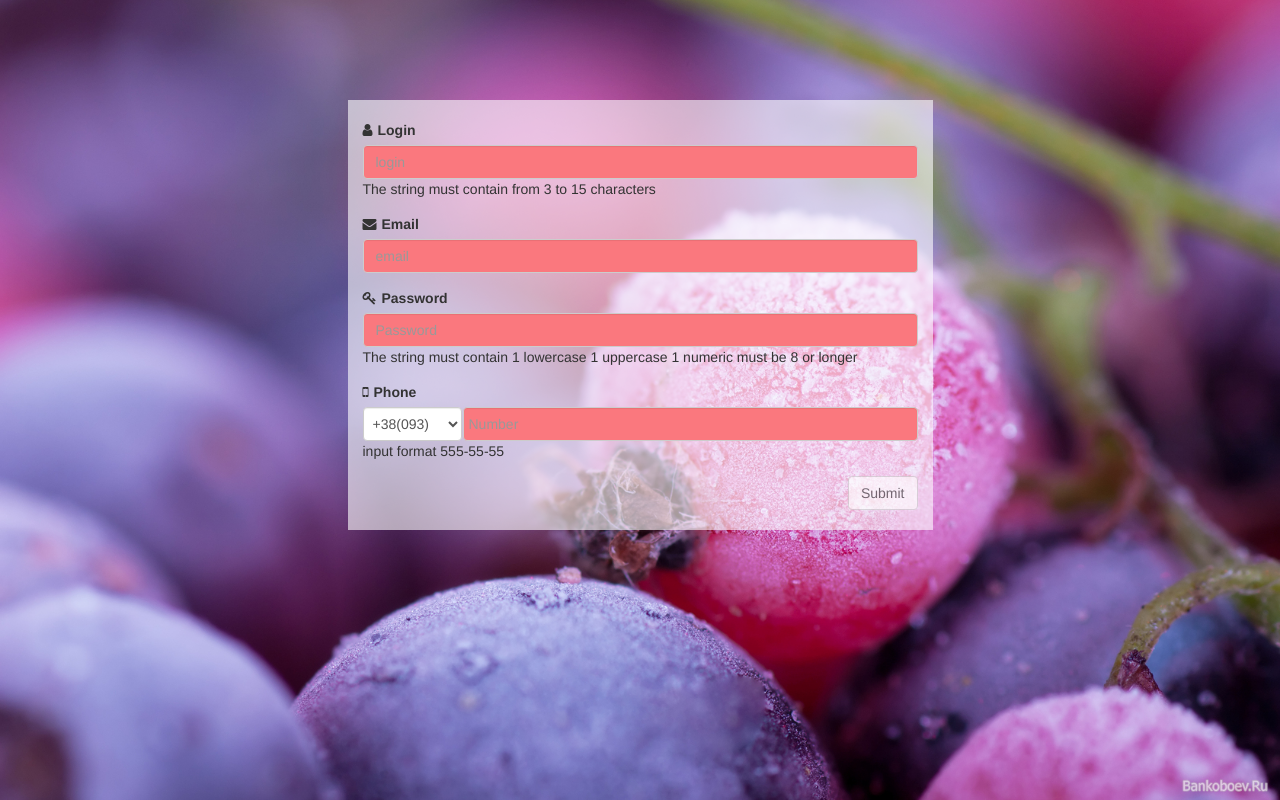
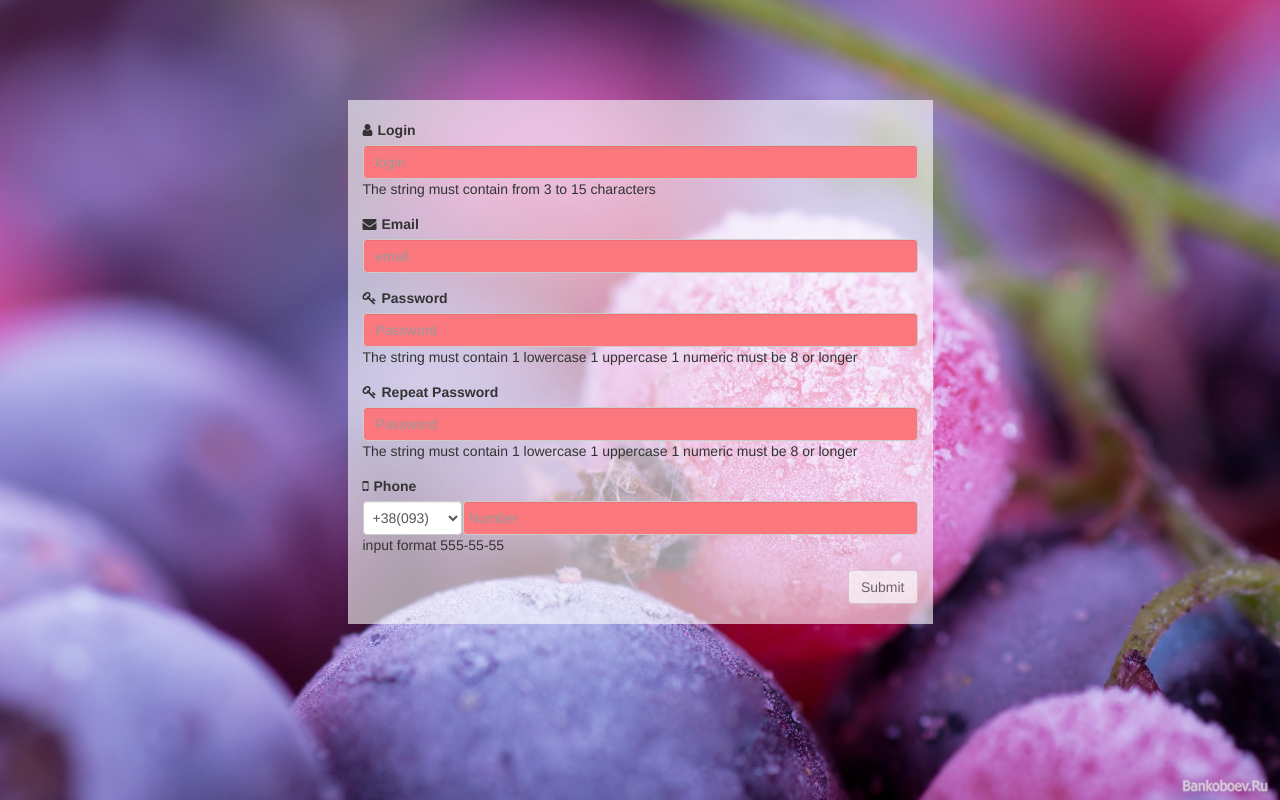
Before and after one commit to truan86/registrationAngularjs, a plain HTML site: page index.html in a window 1280 px wide. Drawn offline with nearby package versions, Linux system fonts and the light colour scheme.

Commit message:
whis repeatPassword

```diff
--- a/index.html
+++ b/index.html
@@ -23,16 +23,25 @@
             </div>
             <div class="form-group">
                 <label for="email1"><i class="fa fa-envelope"></i>Email</label>
-                <input id="email" ng-model="email" ng-pattern="emailPattern" type="email" class="form-control"
+                <input id="email" ng-model="email"  ng-pattern="emailPattern" type="email" class="form-control"
                        id="email1" required placeholder="email">
             </div>
 
             <div id="passwords" class="form-group">
                 <label for="password1"><i class="fa fa-key"></i>Password</label>
-                <input name="passwordName" type="password" ng-model="password1" ng-pattern="passwordPattern"
+                <input name="passwordName" type="password" ng-model="password" ng-pattern="passwordPattern"
                        class="form-control"
                        id="password1"
                        placeholder="Password" required>
+
+                <p>The string must contain 1 lowercase 1 uppercase 1 numeric must be 8 or longer</p>
+            </div>
+
+            <div id="repeatPassword" class="form-group">
+                <label for="password1"><i class="fa fa-key"></i>Repeat Password</label>
+                <input name="repeatPasswordName"  ng-pattern="passwordPattern" ng-disabled="myForm.passwordName.$invalid" ng-model="password2"
+                       type="password" my-same-as="password" ng-pattern="password2Pattern"
+                       class="form-control" placeholder="Password" required>
 
                 <p>The string must contain 1 lowercase 1 uppercase 1 numeric must be 8 or longer</p>
             </div>
@@ -51,7 +60,9 @@
 
                 <p>input format 555-55-55</p>
             </div>
-            <button type="submit" class="btn btn-default pull-right" ng-disabled="myForm.$invalid">Submit</button>
+            <button type="submit" class="btn btn-default pull-right"
+                    ng-disabled="myForm.$invalid || password!=password2">Submit
+            </button>
         </form>
     </div>
 </div>
--- a/myjs.js
+++ b/myjs.js
@@ -7,4 +7,5 @@ formApp.controller('FormCntr', function ($scope) {
     $scope.emailPattern = /^([a-z0-9_-]+\.)*[a-z0-9_-]+@[a-z0-9_-]+(\.[a-z0-9_-]+)*\.[a-z]{2,6}$/;
     $scope.passwordPattern = /^(?=.*[a-z])(?=.*[A-Z])(?=.{8,})/;
     $scope.tellPattern = /^\d{3}-\d{2}-\d{2}$/;
+
 });
--- a/style.css
+++ b/style.css
@@ -55,3 +55,9 @@ body form #tell.ng-valid {
 body form #tell.ng-invalid {
     background-color: #FA787E;
 }
+body form #repeatPassword .ng-valid{
+    background-color: #78FA89;
+}
+body form #repeatPassword .ng-invalid{
+    background-color: #FA787E;
+}
```
